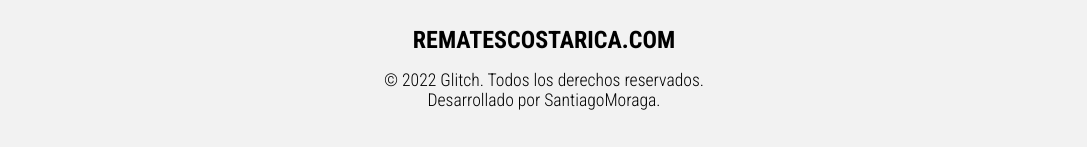
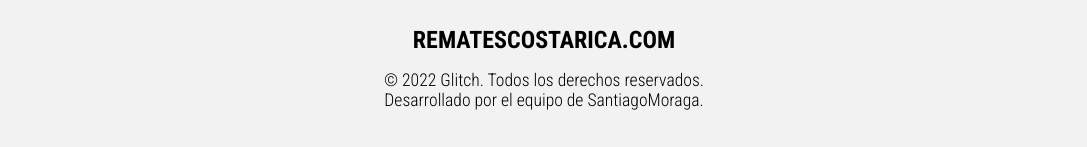
Before and after one commit to Remy349/rematescostarica-design-two, a plain HTML site: page index.html in a window 1280 px wide. Shown: the part 2940-3087 px from the top of the page, without its empty margins (96-1183 px from the left). Drawn offline with nearby package versions, Linux system fonts and the light colour scheme.

Commit message:
Modificando el footer

```diff
--- a/index.html
+++ b/index.html
@@ -247,7 +247,7 @@
             <p class="footer__creador">
                 &#169; 2022 Glitch. Todos los derechos reservados.
                 <br>
-                Desarrollado por SantiagoMoraga.
+                Desarrollado por el equipo de SantiagoMoraga.
             </p>
         </div>
     </footer>
```
